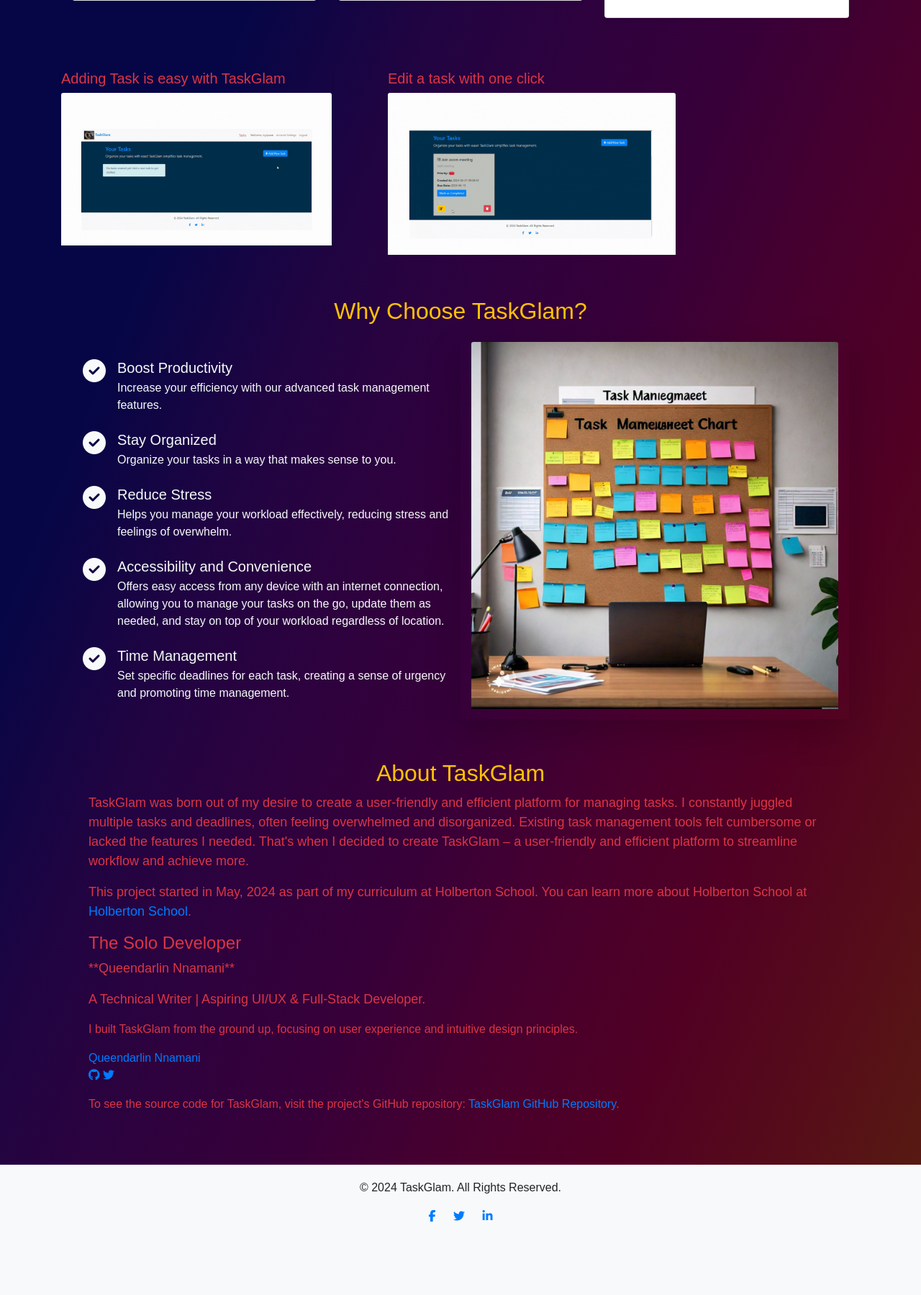
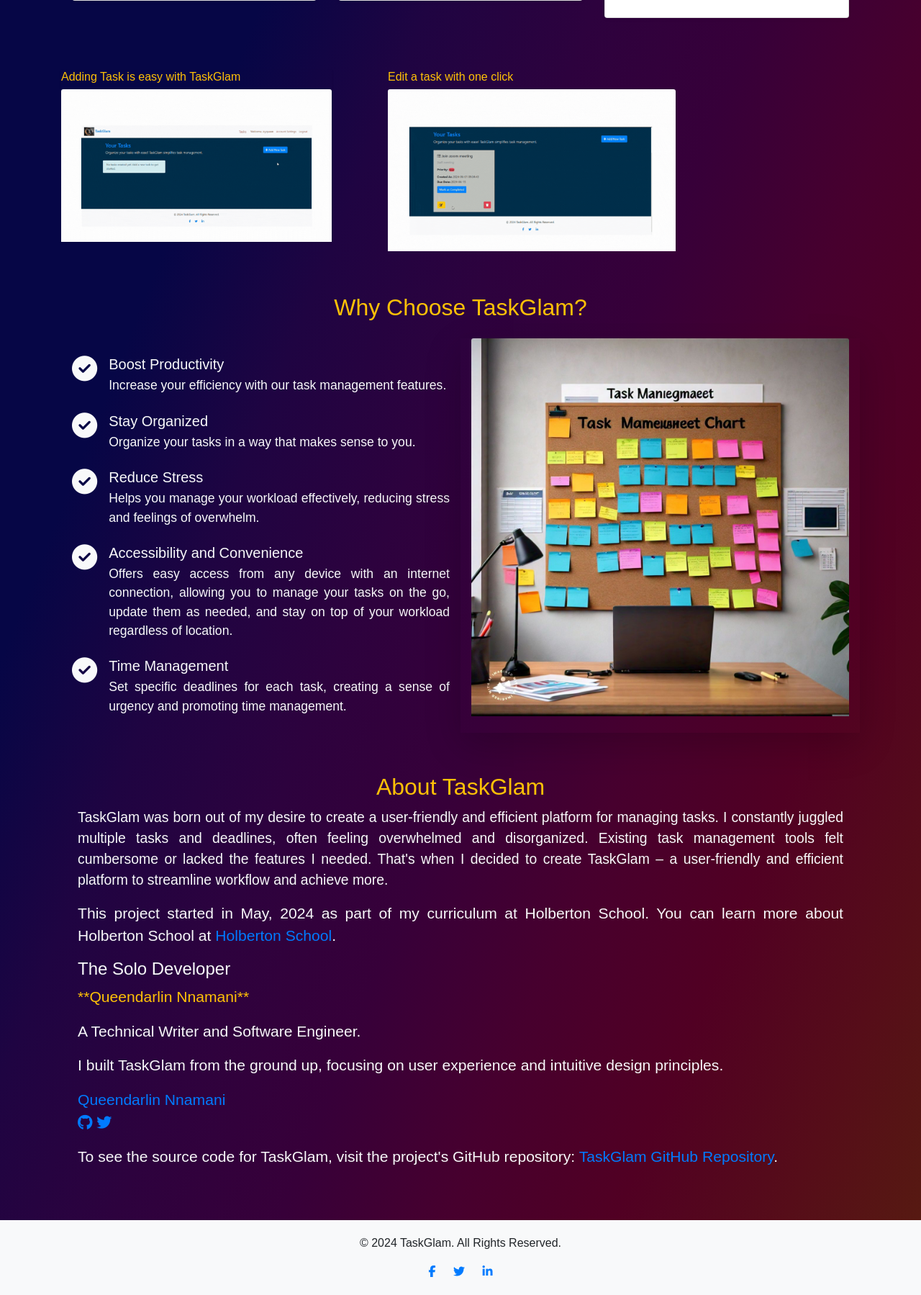
Before and after one commit to Queendarlin/TaskGlam, a Flask app: page / in a window 1280 px wide. Shown: the part 1431-3230 px from the top of the page at 72% size. Before the commit the page ends 3128 px from the top, so only its background shows below. Run offline with Flask 3, Linux system fonts and the light colour scheme; some libraries are stand-ins or nearby versions.

Commit message:
Final touches

```diff
--- a/task_manager/templates/home.html
+++ b/task_manager/templates/home.html
@@ -79,22 +79,22 @@
     </div>
     <div class="row">
       <div class="col-lg-6">
-        <div class="mb-4 text-danger shadow-sm mt-5 mr-5">
-          <h5>Adding Task is easy with TaskGlam</h5>
+        <div class="mb-4 text-warning shadow-sm mt-5 mr-5">
+          <h6>Adding Task is easy with TaskGlam</h6>
           <img src="{{ url_for('static', filename='images/Add-task.gif') }}" alt="Adding task on TaskGlam" class="card-img-top" style="max-width: 400px;">
         </div>
     </div>
     <div class="col-lg-6">
-      <div class="text-danger mt-5">
-        <h5>Edit a task with one click</h5>
+      <div class="text-warning mt-5">
+        <h6>Edit a task with one click</h6>
         <img src="{{ url_for('static', filename='images/edit-task.gif') }}" alt="Adding task on TaskGlam" class="card-img-top" style="max-width: 400px;">
     </div>
   </div>
 </div>
 </div>
-
+</div>
 <!-- Benefits Section -->
-<div class="container my-5">
+<div class="container my-5" style="font-size: 1.1em; text-align: justify;">
   <h2 class="text-center mb-4 text-warning">Why Choose TaskGlam?</h2>
   <div class="row">
     <!-- Benefits list -->
@@ -104,7 +104,7 @@
           <i class="fas fa-check-circle fa-2x mr-3"></i>
           <div class="media-body">
             <h5 class="mt-0 mb-1">Boost Productivity</h5>
-            Increase your efficiency with our advanced task management features.
+            Increase your efficiency with our task management features.
           </div>
         </li>
         <li class="media my-4">
@@ -149,28 +149,25 @@
   </div>
 
   <!-- About Section -->
-  <div class="container my-5 mt-7 p-2 text-danger">
+  <div class="container my-5 mt-7 p-2 text-light">
     <h2 class="text-center text-warning">About TaskGlam</h2>
-    <p style="font-size: 18px;">
-      TaskGlam was born out of my desire to create a user-friendly and efficient
-      platform for managing tasks. I constantly juggled multiple tasks and
-      deadlines, often feeling overwhelmed and disorganized. Existing task
-      management tools felt cumbersome or lacked the features I needed. That's
-      when I decided to create TaskGlam – a user-friendly and efficient platform
-      to streamline workflow and achieve more.
+    <p style="font-size: 1.1em; text-align: justify;">
+      TaskGlam was born out of my desire to create a user-friendly and efficient platform for managing tasks. I constantly juggled multiple tasks and
+      deadlines, often feeling overwhelmed and disorganized. Existing task management tools felt cumbersome or lacked the features I needed. That's
+      when I decided to create TaskGlam – a user-friendly and efficient platform to streamline workflow and achieve more.
     </p>
-    <p style="font-size: 18px;">
+    <p style="font-size: 1.2em; text-align: justify;">
       This project started in May, 2024 as part of my curriculum at Holberton
       School. You can learn more about Holberton School at
       <a href="https://www.holbertonschool.com/" target="_blank"
         >Holberton School</a
       >.
     </p>
-    <div>
+    <div style="font-size: 1.2em; text-align: justify;">
       <h4>The Solo Developer</h4>
-      <p style="font-size: 18px;">**Queendarlin Nnamani**</p>
-      <p style="font-size: 18px;">
-        A Technical Writer | Aspiring UI/UX & Full-Stack Developer.
+      <p class="text-warning">**Queendarlin Nnamani**</p>
+      <p>
+        A Technical Writer and Software Engineer.
       </p>
       <p>
         I built TaskGlam from the ground up, focusing on user experience and
@@ -192,14 +189,14 @@
           ></a>
         </li>
       </ul>
-      <p>
+    </div>
+    <p style="font-size: 1.2em">
         To see the source code for TaskGlam, visit the project's GitHub
         repository:
         <a href="https://github.com/Queendarlin/TaskGlam" target="_blank"
           >TaskGlam GitHub Repository</a
         >.
       </p>
-    </div>
   </div>
 </div>
 
```
